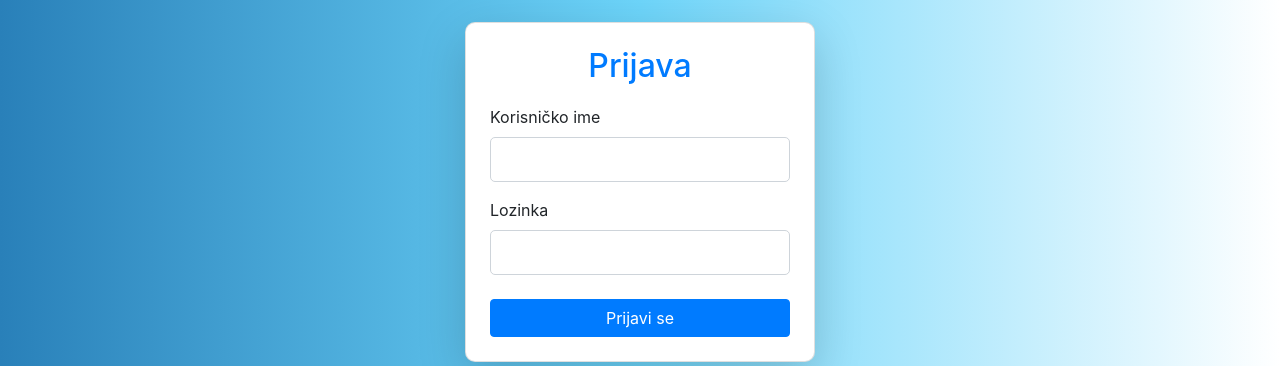
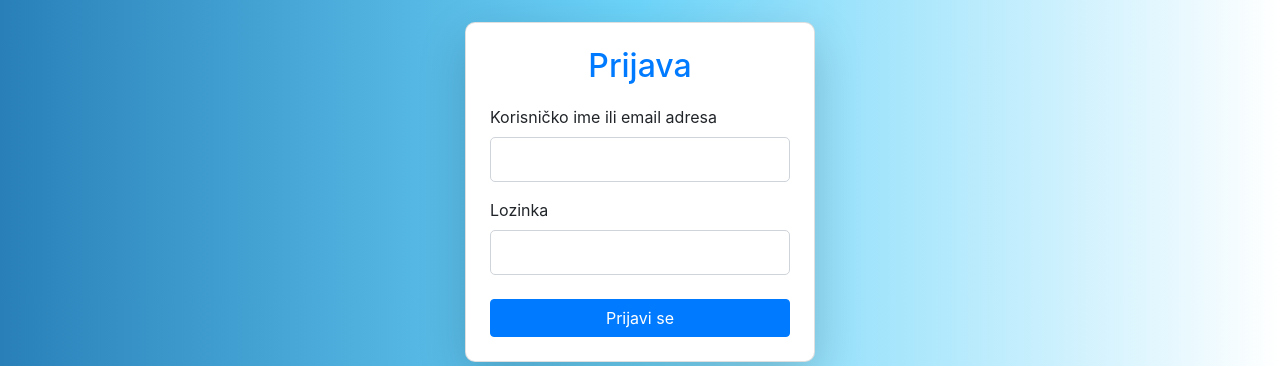
Before and after one commit to stefankosticc/iteh-vezbe02, a PHP site: page / in a window 1280 px wide. Shown: the part 208-574 px from the top of the page. Run offline with PHP 8.4, Linux system fonts and the light colour scheme.

Commit message:
Izmenjena stranica za prijavu

```diff
--- a/index.php
+++ b/index.php
@@ -14,7 +14,7 @@
             <h2 class="text-center">Prijava</h2>
             <form method="POST" action="#">
                 <div class="form-group">
-                    <label for="username">Korisničko ime</label>
+                    <label for="username">Korisničko ime ili email adresa</label>
                     <input type="text" name="username" class="form-control" required>
                 </div>
                 <div class="form-group">
```
